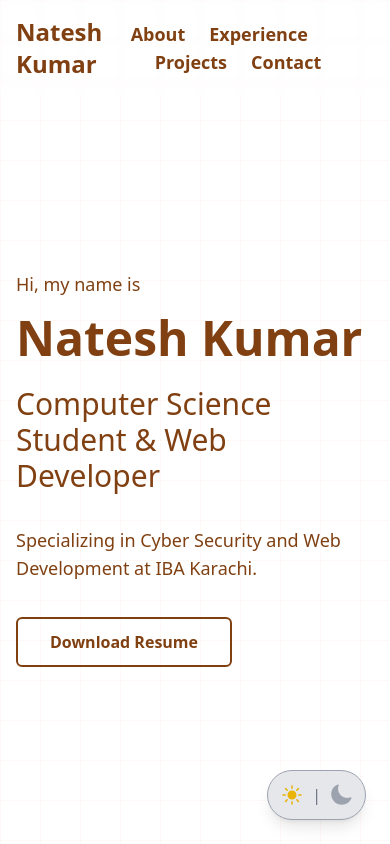
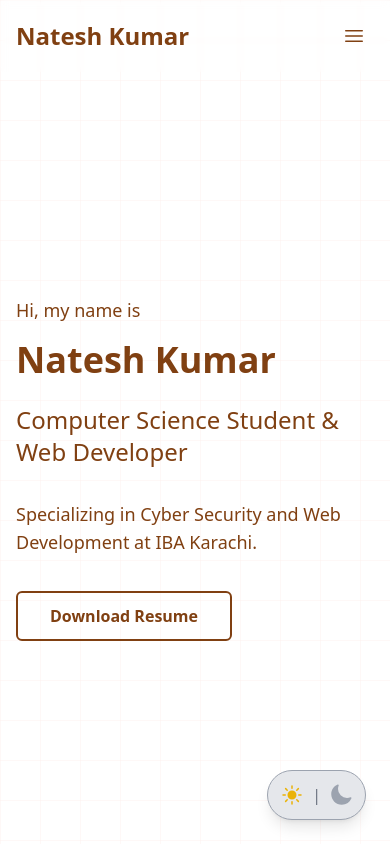
Before and after one commit to Kundan-404/my-portfolio, a Next.js app: page / in a window 390 px wide. Shown: the top 844 px of the page. Built offline with nearby package versions, Linux system fonts and the light colour scheme.

Commit message:
responsive

```diff
--- a/src/components/About.js
+++ b/src/components/About.js
@@ -1,6 +1,7 @@
 export default function About() {
   return (
     <section id="about" className="py-20">
+
       <div className="max-w-4xl mx-auto px-4">
         <h2 className="text-3xl font-bold mb-12 dark:text-accent">About Me</h2>
 
@@ -17,7 +18,7 @@ export default function About() {
             <p className="text-lg text-neutral dark:text-accent/80">
               Here are a few technologies I've been working with recently:
             </p>
-            <ul className="grid grid-cols-2 gap-2 mt-4">
+            <ul className="grid grid-cols-1 sm:grid-cols-2 gap-2 mt-4">
               {['Java', 'JavaScript', 'MERN Stack', 'WordPress', 'MySQL', 'Cyber Security'].map((skill, index) => (
                 <li key={index} className="flex items-center">
                   <span className="w-2 h-2 bg-primary dark:bg-accent rounded-full mr-2"></span>
@@ -30,7 +31,7 @@ export default function About() {
             <img
               src="/assets/profile.png"
               alt="Natesh Kumar"
-              className="rounded-full shadow-lg w-64 h-64 object-cover border-4 border-primary dark:border-accent"
+              className="rounded-full shadow-lg w-64 h-64 md:w-64 md:h-64 object-cover border-4 border-primary dark:border-accent"
             />
           </div>
         </div>
--- a/src/components/Experience.js
+++ b/src/components/Experience.js
@@ -3,6 +3,7 @@ import { experiences } from "../data/experience";
 export default function Experience() {
   return (
     <section id="experience" className="py-20 bg-gray-50 dark:bg-secondary">
+
       <div className="max-w-4xl mx-auto px-4">
         <h2 className="text-3xl font-bold mb-12 dark:text-accent">Where I’ve Worked</h2>
 
--- a/src/components/Footer.js
+++ b/src/components/Footer.js
@@ -1,6 +1,7 @@
 export default function Footer() {
   return (
     <footer className="border-t border-primary/20 bg-primary text-white">
+
       <div className="max-w-4xl mx-auto px-4 py-6">
         <div className="grid grid-cols-1 md:grid-cols-3 gap-8 mb-8">
           <div>
--- a/src/components/Hero.js
+++ b/src/components/Hero.js
@@ -7,8 +7,8 @@ export default function Hero() {
 
       <div className="max-w-4xl mx-auto px-4">
         <p className="text-lg text-neutral dark:text-accent/80 mb-4">Hi, my name is</p>
-        <h1 className="text-5xl font-bold mb-6 dark:text-accent">Natesh Kumar</h1>
-        <h2 className="text-3xl text-neutral dark:text-accent/80 mb-8">
+        <h1 className="text-4xl md:text-5xl font-bold mb-6 dark:text-accent">Natesh Kumar</h1>
+        <h2 className="text-2xl md:text-3xl text-neutral dark:text-accent/80 mb-8">
           Computer Science Student & Web Developer
         </h2>
         <p className="text-lg text-neutral dark:text-accent/80 max-w-2xl mb-12">
--- a/src/components/Navbar.js
+++ b/src/components/Navbar.js
@@ -1,8 +1,10 @@
 import { useState, useEffect, useRef } from 'react';
 import ThemeToggle from './ThemeToggle';
+import { Bars3Icon, XMarkIcon } from '@heroicons/react/24/outline';
 
 export default function Navbar() {
   const [visible, setVisible] = useState(true);
+  const [isMenuOpen, setIsMenuOpen] = useState(false);
   const lastScrollY = useRef(0);
 
   useEffect(() => {
@@ -22,20 +24,43 @@ export default function Navbar() {
 
   return (
     <nav className={`fixed w-full backdrop-blur-sm z-50 transition-transform duration-300 ${visible ? 'translate-y-0' : '-translate-y-full'}`}>
+
       <div className="max-w-4xl mx-auto px-4 py-4">
         <div className="flex justify-between items-center">
           <h1 className="text-2xl font-bold dark:text-primary">
-            <a href="#">Natesh Kumar</a>
+            <a href="">Natesh Kumar</a>
           </h1>
-          <div className="space-x-6 text-lg font-semibold">
+          <div className="hidden md:flex space-x-6 text-lg font-semibold">
             <a href="#about" className="nav-link">About</a>
             <a href="#experience" className="nav-link">Experience</a>
             <a href="#projects" className="nav-link">Projects</a>
             <a href="#contact" className="nav-link">Contact</a>
             {/* <ThemeToggle /> */}
           </div>
-          {/* <ThemeToggle/> */}
+          <button
+            className="md:hidden p-2"
+            onClick={() => setIsMenuOpen(!isMenuOpen)}
+            aria-label="Toggle Menu"
+          >
+            {isMenuOpen ? (
+              <XMarkIcon className="w-6 h-6 dark:text-accent" />
+            ) : (
+              <Bars3Icon className="w-6 h-6 dark:text-accent" />
+            )}
+          </button>
         </div>
+        {/* Mobile Menu */}
+        {isMenuOpen && (
+          <div className="md:hidden mt-4 space-y-4">
+            <a href="#about" className="block nav-link">About</a>
+            <a href="#experience" className="block nav-link">Experience</a>
+            <a href="#projects" className="block nav-link">Projects</a>
+            <a href="#contact" className="block nav-link">Contact</a>
+            <div className="flex justify-center">
+              {/* <ThemeToggle /> */}
+            </div>
+          </div>
+        )}
       </div>
     </nav>
   );
--- a/src/components/Projects.js
+++ b/src/components/Projects.js
@@ -3,6 +3,7 @@ import { projects } from "../data/projects";
 export default function Projects() {
   return (
     <section id="projects" className="py-20">
+
       <div className="max-w-4xl mx-auto px-4">
         <h2 className="text-3xl font-bold mb-12 dark:text-accent">Projects</h2>
 
```
Also changed, not shown: src/components/Contact.js (+87 -0 lines).
